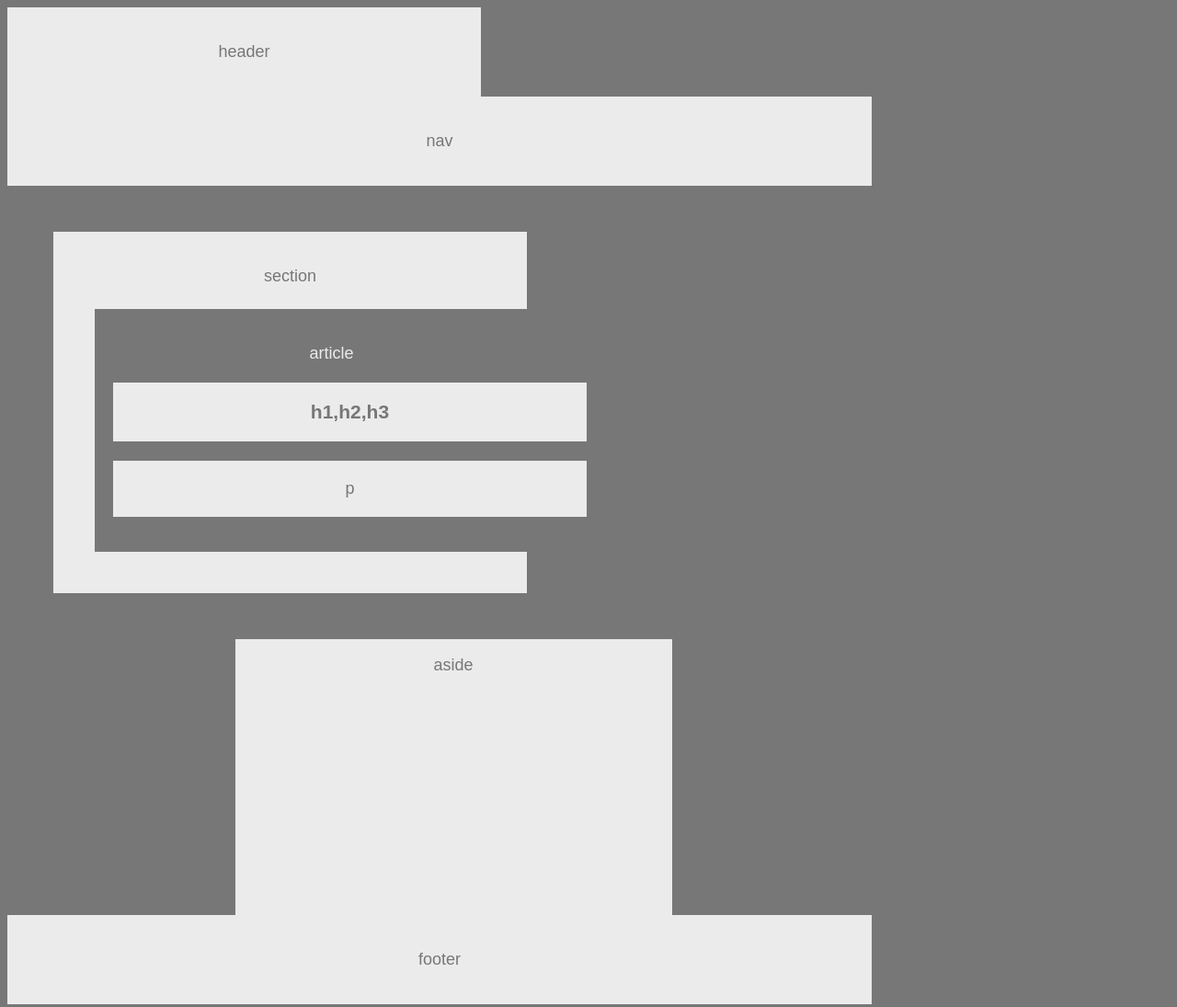
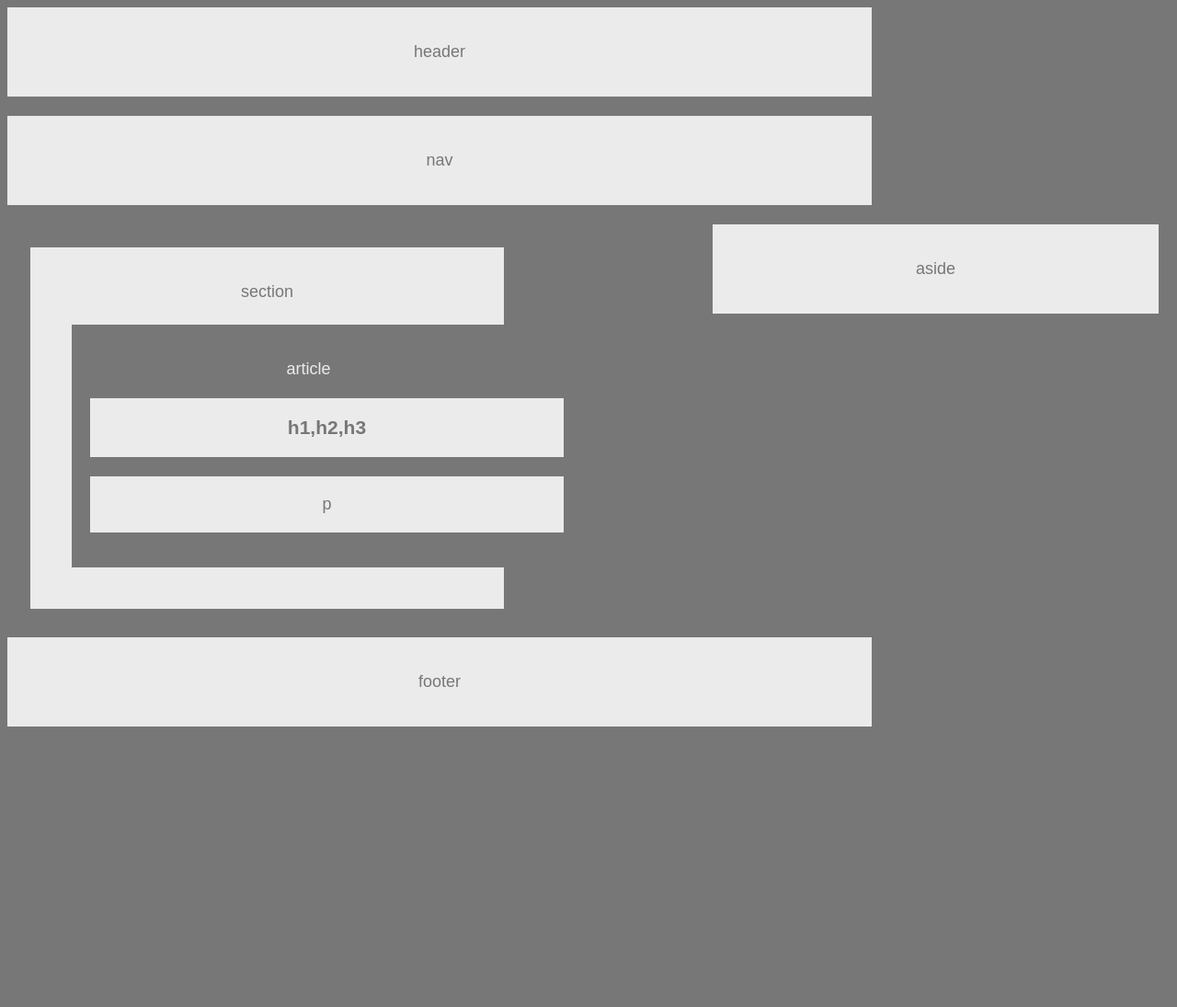
Before and after one commit to SylvanZz/HW-Wireframe, a plain HTML site: page index.html in a window 1280 px wide. Shown: the whole page at 92% size. After the commit the page ends 800 px from the top, so only its background shows below. Drawn offline with Linux system fonts and the light colour scheme.

Commit message:
Add files via upload

```diff
--- a/index.html
+++ b/index.html
@@ -56,17 +56,21 @@ section: 495px-->
 
 <div>
 
+
+    <header class="header">
+        <p>header</p>
+    </header>
+
     <body class="body">
-        <header class="header">
-            <p>header</p>
-        </header>
+        <br>
         <div>
             <nav class="nav">
                 <p>nav</p>
             </nav>
         </div>
+        <br>
         <div>
-            <section class="section">
+            <section class="container">
                 <p>section</p>
                 <div>
                     <article class="article">
@@ -82,12 +86,14 @@ section: 495px-->
                 <p>aside</p>
             </aside>
         </div>
+        <br>
         <div>
-            <footer class="footer">
-                <p>footer</p>
-            </footer>
+
         </div>
     </body>
+    <footer class="footer">
+        <p>footer</p>
+    </footer>
 </div>
 
 </html>
--- a/style.css
+++ b/style.css
@@ -10,6 +10,7 @@ body {
     color: #777;
     width: 960px;
     font-size: 18px;
+    float: left;
 }
 
 section {
@@ -17,8 +18,8 @@ section {
     background-color: #ebebeb;
     color: #777;
     padding: 20px;
-    width: 495px;
-    margin: 50px;
+    width: 555px;
+    margin: 25px;
 }
 
 header {
@@ -26,7 +27,7 @@ header {
     background-color: #ebebeb;
     color: #777;
     padding: 20px;
-    width: 475px;
+    width: 900px;
 }
 
 h3 {
@@ -68,21 +69,35 @@ section {
     color: #777;
     padding: 20px;
     width: 475px;
+    float: left;
+}
+
+.container {
+    display: block;
+    background-color: #ebebeb;
+    color: #777;
+    padding: 20px;
+    width: 475px;
 }
 
 aside {
-    display: inline-block;
+    display: block;
+    position: absolute;
     background-color: #ebebeb;
     color: #777;
-    width: 475px;
-    height: 300px;
+    width: 445px;
     margin-left: 10px;
+    padding: 20px;
+    float: right;
+    right: 20px;
 }
 
 footer {
+    position: absolute;
     display: block;
     background-color: #ebebeb;
     color: #777;
     padding: 20px;
     width: 900px;
+    bottom: 10px;
 }
```
